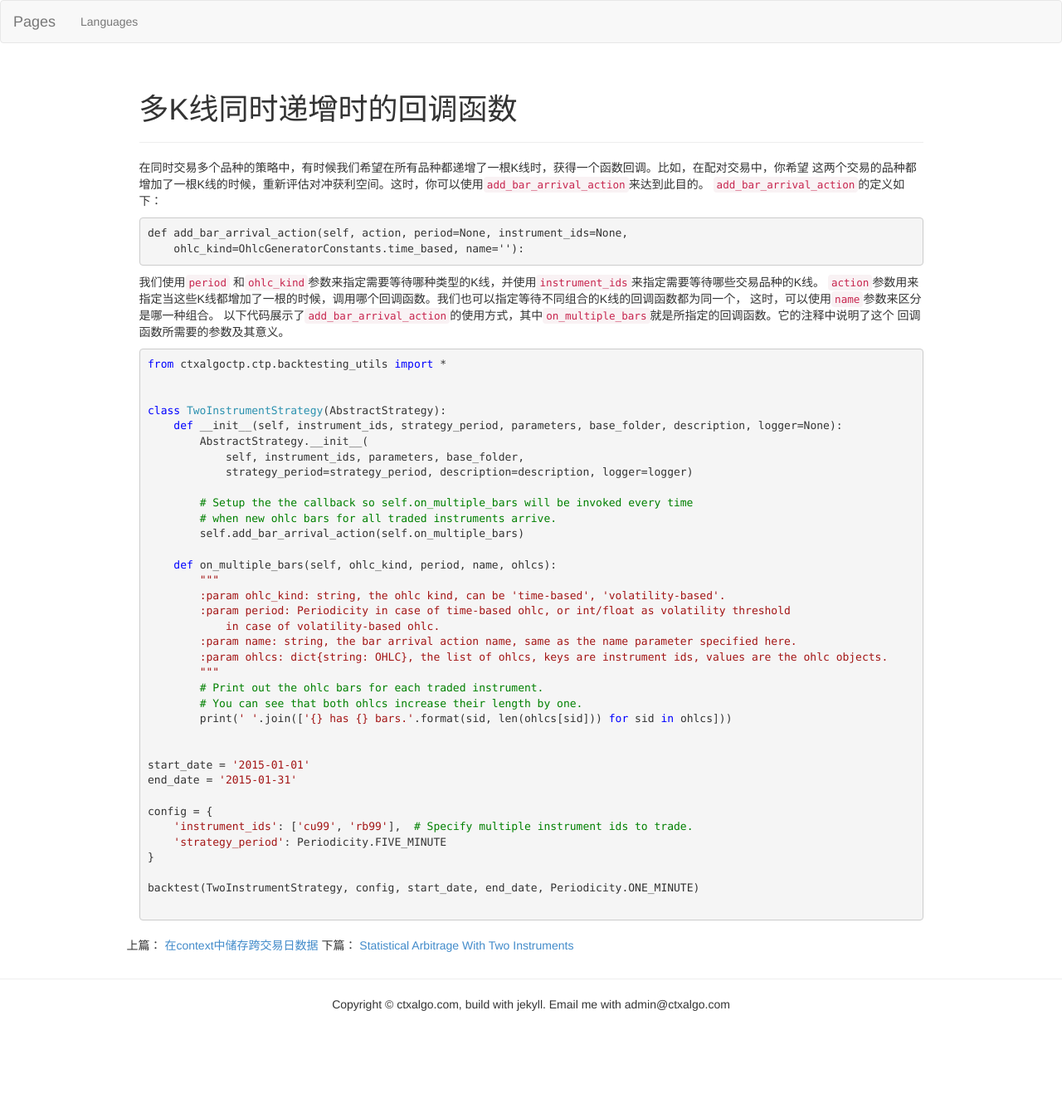
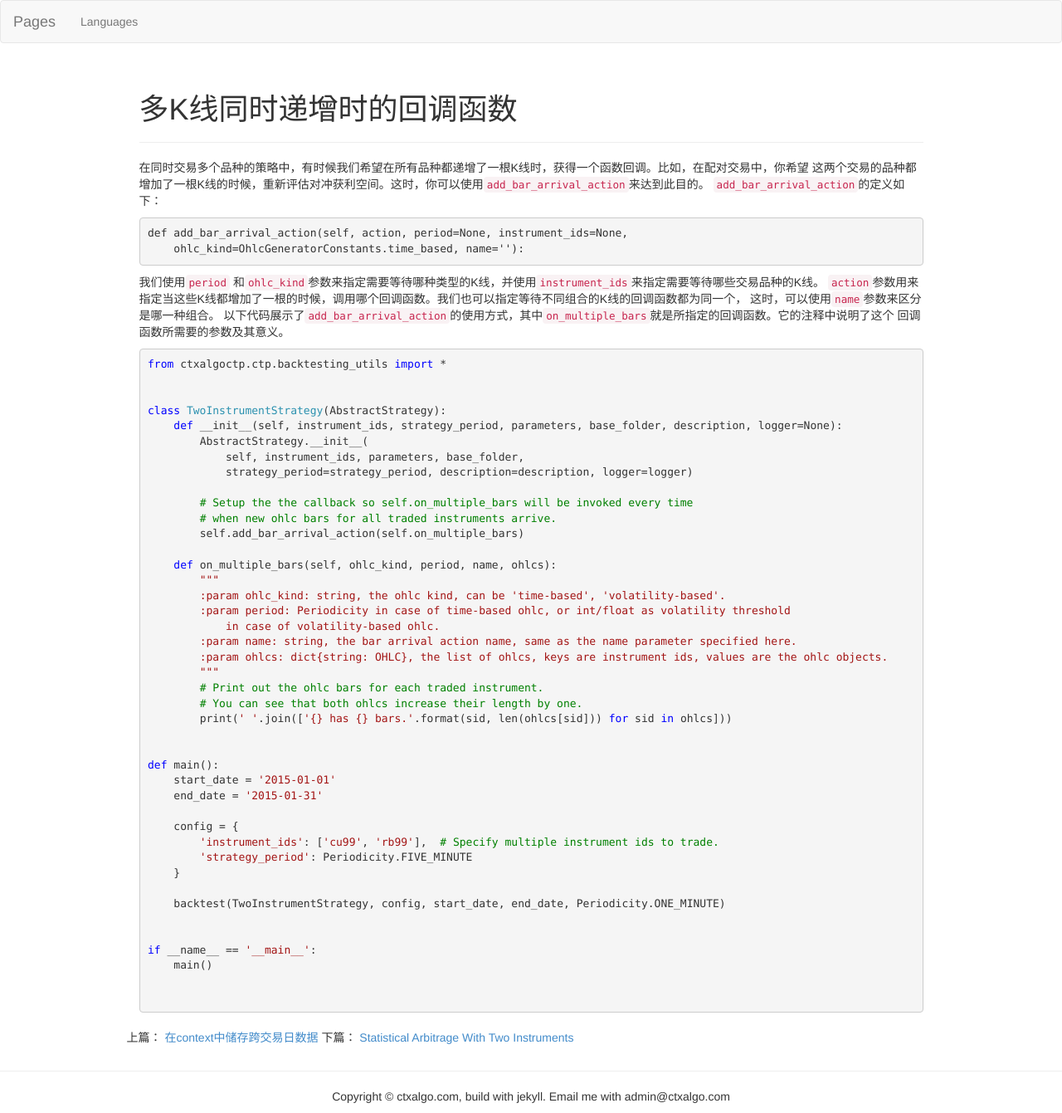
Before and after one commit to ctxalgo/ctx, a Jekyll site: the page built from _posts/2016-06-07-zh_e106_multi_bar_arrival.md, in a window 1280 px wide. Shown: the whole page at 83% size. Built offline with Jekyll 4.4.1, drawn with Linux system fonts in a browser that asks for light colours; Markdown is read by kramdown in place of the engine named in the settings; before the commit the page ends 1230 px from its top, so only the background shows below that.

Commit message:
jenkins update docs

````diff
--- a/_posts/2016-06-07-zh_e106_multi_bar_arrival.md
+++ b/_posts/2016-06-07-zh_e106_multi_bar_arrival.md
@@ -44,14 +44,20 @@ class TwoInstrumentStrategy(AbstractStrategy):
         print(' '.join(['{} has {} bars.'.format(sid, len(ohlcs[sid])) for sid in ohlcs]))
 
 
-start_date = '2015-01-01'
-end_date = '2015-01-31'
+def main():
+    start_date = '2015-01-01'
+    end_date = '2015-01-31'
 
-config = {
-    'instrument_ids': ['cu99', 'rb99'],  # Specify multiple instrument ids to trade.
-    'strategy_period': Periodicity.FIVE_MINUTE
-}
+    config = {
+        'instrument_ids': ['cu99', 'rb99'],  # Specify multiple instrument ids to trade.
+        'strategy_period': Periodicity.FIVE_MINUTE
+    }
 
-backtest(TwoInstrumentStrategy, config, start_date, end_date, Periodicity.ONE_MINUTE)
+    backtest(TwoInstrumentStrategy, config, start_date, end_date, Periodicity.ONE_MINUTE)
+
+
+if __name__ == '__main__':
+    main()
+
 
 ```
````
Also changed, not shown: _posts/2016-06-07-en_e106_multi_bar_arrival.md (+13 -7 lines).
